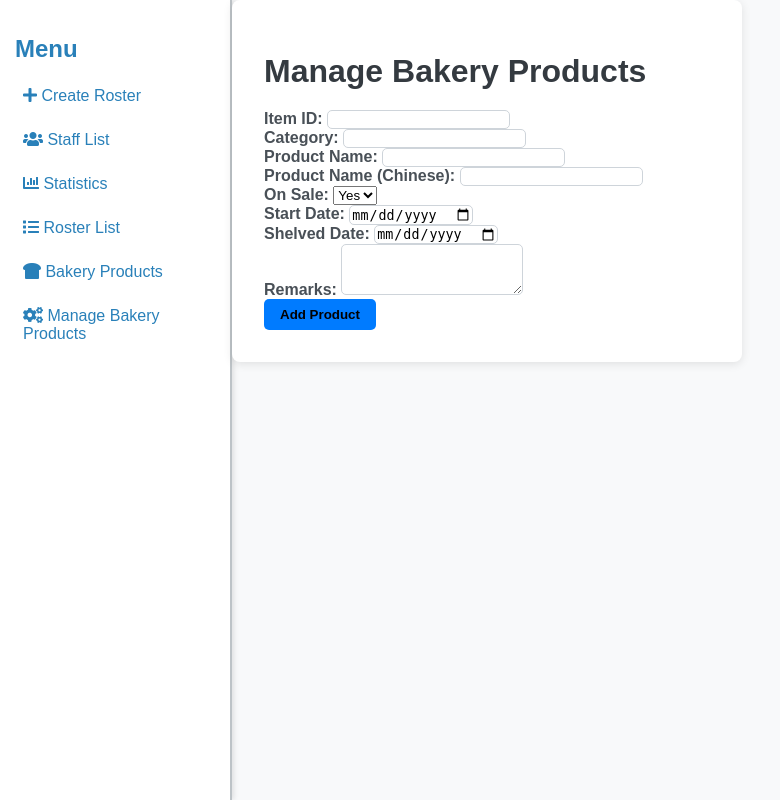
After one commit to JUNELAI2024/roster2ndversion, a Django app: page /roster/manage-bakery-products/ in a window 1280 px wide. The commit adds this page. Shown: the whole page, without its empty margins (0-780 px from the left). Run offline with Django 5.2, Linux system fonts and the light colour scheme.

Commit message:
with drop down men

```diff
--- /dev/null
+++ b/roster/templates/roster/base.html
@@ -0,0 +1,99 @@
+<!DOCTYPE html>
+<html lang="en">
+<head>
+    <meta charset="UTF-8">
+    <meta name="viewport" content="width=device-width, initial-scale=1.0">
+    <title>{% block title %}My Site{% endblock %}</title>
+    <link rel="stylesheet" href="https://cdnjs.cloudflare.com/ajax/libs/font-awesome/5.15.4/css/all.min.css">
+    <style>
+        body {
+            font-family: Arial, sans-serif;
+            margin: 0; /* Remove default margin */
+            display: flex; /* Use flexbox for layout */
+            height: 100vh; /* Full viewport height */
+            background-color: #f9f9f9; /* Light background for the entire page */
+        }
+        h1 {
+            color: #333;
+            margin-bottom: 20px; /* Space below the title */
+        }
+        .sidebar {
+            width: 200px; /* Reduced width for sidebar */
+            background-color: white; /* White background for sidebar */
+            color: #333; /* Change text color */
+            padding: 15px; /* Reduced padding */
+            border-right: 2px solid #bdc3c7; /* Grey border on the right */
+            box-shadow: 2px 0 5px rgba(0, 0, 0, 0.1);
+        }
+        .sidebar h2 {
+            color: #2980b9; /* Blue color for the heading */
+            margin-bottom: 15px; /* Space below the heading */
+        }
+        .sidebar ul {
+            list-style-type: none; /* Remove default list styling */
+            padding: 0; /* Remove default padding */
+        }
+        .sidebar ul li {
+            margin: 10px 0; /* Space between items */
+            position: relative; /* Positioning for dropdown */
+        }
+        .sidebar ul li a {
+            color: #2980b9; /* Link color */
+            text-decoration: none; /* Remove underline */
+            padding: 8px; /* Adjusted padding */
+            display: block; /* Make the link fill the entire list item */
+            border-radius: 4px; /* Rounded corners */
+            transition: background-color 0.3s; /* Smooth background change */
+        }
+        .sidebar ul li a:hover {
+            background-color: #ecf0f1; /* Light grey background on hover */
+            text-decoration: none; /* No underline on hover */
+        }
+        .dropdown-menu {
+            display: none; /* Hide dropdown by default */
+            position: absolute; /* Position it below the main item */
+            top: 100%; /* Align it below the parent */
+            left: 0; /* Align it to the left */
+            background-color: white; /* White background for dropdown */
+            box-shadow: 0 2px 5px rgba(0, 0, 0, 0.1); /* Shadow for dropdown */
+            z-index: 1000; /* Ensure it appears above other content */
+            min-width: 150px; /* Minimum width for dropdown */
+            padding: 0; /* No padding */
+            margin-left: 20px; /* Indent the submenu */
+        }
+        .sidebar ul li:hover .dropdown-menu {
+            display: block; /* Show dropdown on hover */
+        }
+        .dropdown-menu a {
+            padding: 6px 10px; /* Smaller padding for dropdown items */
+            color: #2980b9; /* Link color for dropdown */
+            font-size: 0.9em; /* Smaller font size */
+        }
+        .dropdown-menu a:hover {
+            background-color: #ecf0f1; /* Light grey background on hover for dropdown */
+        }
+    </style>
+</head>
+<body>
+    <div class="sidebar">
+        <h2>Menu</h2>
+        <ul>
+            <li><a href="{% url 'roster_create' %}"><i class="fas fa-plus"></i> Create Roster</a></li>
+            <li><a href="{% url 'staff_list' %}"><i class="fas fa-users"></i> Staff List</a></li>
+            <li><a href="{% url 'statistics_view' %}"><i class="fas fa-chart-bar"></i> Statistics</a></li>
+            <li><a href="{% url 'roster_list' %}"><i class="fas fa-list"></i> Roster List</a></li>
+            <li><a href="{% url 'bakery_products' %}"><i class="fas fa-bread-slice"></i> Bakery Products</a></li>
+            <li>
+                <a href="#"><i class="fas fa-cogs"></i> Manage Bakery Products</a>
+                <ul class="dropdown-menu">
+                    <li><a href="{% url 'manage_bakery_products' %}">Add Product</a></li>
+                </ul>
+            </li>
+        </ul>
+    </div>
+
+    <div class="content">
+        {% block content %}{% endblock %}
+    </div>
+</body>
+</html>
--- /dev/null
+++ b/roster/templates/roster/manage_bakery_products.html
@@ -0,0 +1,121 @@
+{% extends 'roster/base.html' %}
+
+{% block title %}Manage Bakery Products{% endblock %}
+
+{% block content %}
+<style>
+    body {
+        background-color: #f8f9fa; /* Light background color */
+    }
+    .container {
+        background-color: #fff; /* White container */
+        border-radius: 8px;
+        box-shadow: 0 2px 10px rgba(0, 0, 0, 0.1);
+        padding: 2rem;
+        width: 100%; /* Full width */
+        max-width: none; /* Remove max-width restriction */
+    }
+    h1 {
+        color: #343a40; /* Dark color for the title */
+    }
+    .form-label {
+        font-weight: bold;
+        color: #495057; /* Darker label color */
+    }
+    .form-control {
+        border: 1px solid #ced4da; /* Light border */
+        border-radius: 5px; /* Rounded corners */
+        transition: border-color 0.2s;
+    }
+    .form-control:focus {
+        border-color: #007bff; /* Blue border on focus */
+        box-shadow: 0 0 5px rgba(0, 123, 255, 0.5); /* Light blue shadow */
+    }
+    .btn-primary {
+        background-color: #007bff; /* Primary button color */
+        border: none;
+        border-radius: 5px;
+        padding: 0.5rem 1rem;
+        font-weight: bold;
+    }
+    .btn-primary:hover {
+        background-color: #0056b3; /* Darker blue on hover */
+    }
+</style>
+
+<div class="container mt-5">
+    <h1 class="mb-4">Manage Bakery Products</h1>
+
+    <!-- Form to add a new bakery product -->
+    <form method="post" class="needs-validation" novalidate>
+        {% csrf_token %}
+        <div class="mb-3">
+            <label for="item_id" class="form-label">Item ID:</label>
+            <input type="text" id="item_id" name="item_id" class="form-control" required>
+        </div>
+
+        <div class="mb-3">
+            <label for="category" class="form-label">Category:</label>
+            <input type="text" id="category" name="category" class="form-control" required>
+        </div>
+
+        <div class="mb-3">
+            <label for="item_name" class="form-label">Product Name:</label>
+            <input type="text" id="item_name" name="item_name" class="form-control" required>
+        </div>
+
+        <div class="mb-3">
+            <label for="item_name_CHI" class="form-label">Product Name (Chinese):</label>
+            <input type="text" id="item_name_CHI" name="item_name_CHI" class="form-control">
+        </div>
+
+        <div class="mb-3">
+            <label for="onsell" class="form-label">On Sale:</label>
+            <select id="onsell" name="onsell" class="form-select" required>
+                <option value="True">Yes</option>
+                <option value="False">No</option>
+            </select>
+        </div>
+
+        <div class="mb-3">
+            <label for="start_date" class="form-label">Start Date:</label>
+            <input type="date" id="start_date" name="start_date" class="form-control" required>
+        </div>
+
+        <div class="mb-3">
+            <label for="shelved_date" class="form-label">Shelved Date:</label>
+            <input type="date" id="shelved_date" name="shelved_date" class="form-control">
+        </div>
+
+        <div class="mb-3">
+            <label for="remarks" class="form-label">Remarks:</label>
+            <textarea id="remarks" name="remarks" class="form-control" rows="3"></textarea>
+        </div>
+
+        <button type="submit" class="btn btn-primary">Add Product</button>
+    </form>
+</div>
+
+<!-- Optional JavaScript; choose one of the two! -->
+<script src="https://cdn.jsdelivr.net/npm/@popperjs/core@2.9.3/dist/umd/popper.min.js"></script>
+<script src="https://cdn.jsdelivr.net/npm/bootstrap@5.1.3/dist/js/bootstrap.min.js"></script>
+
+<script>
+    // Example of Bootstrap validation
+    (function () {
+        'use strict'
+        const forms = document.querySelectorAll('.needs-validation')
+        Array.prototype.slice.call(forms)
+            .forEach(function (form) {
+                form.addEventListener('submit', function (event) {
+                    if (!form.checkValidity()) {
+                        event.preventDefault()
+                        event.stopPropagation()
+                    }
+                    form.classList.add('was-validated')
+                }, false)
+            })
+    })()
+</script>
+
+{% endblock %}
--- a/roster/templates/roster/roster_create.html
+++ b/roster/templates/roster/roster_create.html
@@ -129,6 +129,7 @@
             <li><a href="{% url 'statistics_view' %}"><i class="fas fa-chart-bar"></i> Statistics</a></li>
             <li><a href="{% url 'roster_list' %}"><i class="fas fa-list"></i> Roster List</a></li>
             <li><a href="{% url 'bakery_products' %}"><i class="fas fa-bread-slice"></i> Bakery Products</a></li>
+            <li><a href="{% url 'manage_bakery_products' %}"><i class="fas fa-cogs"></i> Manage Bakery Products</a></li>
         </ul>
     </div>
 
--- a/roster/templates/roster/roster_list.html
+++ b/roster/templates/roster/roster_list.html
@@ -104,6 +104,7 @@
             <li><a href="{% url 'statistics_view' %}"><i class="fas fa-chart-bar"></i> Statistics</a></li>
             <li><a href="{% url 'roster_list' %}"><i class="fas fa-list"></i> Roster List</a></li>
             <li><a href="{% url 'bakery_products' %}"><i class="fas fa-bread-slice"></i> Bakery Products</a></li>
+            <li><a href="{% url 'manage_bakery_products' %}"><i class="fas fa-cogs"></i> Manage Bakery Products</a></li>
         </ul>
     </div>
 
--- a/roster/templates/roster/staff_list.html
+++ b/roster/templates/roster/staff_list.html
@@ -78,6 +78,7 @@
             <li><a href="{% url 'statistics_view' %}"><i class="fas fa-chart-bar"></i> Statistics</a></li>
             <li><a href="{% url 'roster_list' %}"><i class="fas fa-list"></i> Roster List</a></li>
             <li><a href="{% url 'bakery_products' %}"><i class="fas fa-bread-slice"></i> Bakery Products</a></li>
+            <li><a href="{% url 'manage_bakery_products' %}"><i class="fas fa-cogs"></i> Manage Bakery Products</a></li>
         </ul>
     </div>
 
--- a/roster/templates/roster/statistics.html
+++ b/roster/templates/roster/statistics.html
@@ -88,6 +88,7 @@
             <li><a href="{% url 'statistics_view' %}"><i class="fas fa-chart-pie"></i> Statistics</a></li>
             <li><a href="{% url 'roster_list' %}"><i class="fas fa-list"></i> Roster List</a></li>
             <li><a href="{% url 'bakery_products' %}"><i class="fas fa-bread-slice"></i> Bakery Products</a></li>
+            <li><a href="{% url 'manage_bakery_products' %}"><i class="fas fa-cogs"></i> Manage Bakery Products</a></li>
         </ul>
     </div>
 
--- a/roster/urls.py
+++ b/roster/urls.py
@@ -1,7 +1,7 @@
 from django.urls import path, include
 from rest_framework.routers import DefaultRouter
 from roster import views
-from roster.views import home, roster_create, staff_list, statistics_view, roster_list, bakery_product_view ,get_item_id
+from roster.views import home, roster_create, staff_list, statistics_view, roster_list, bakery_product_view, manage_bakery_products
 
 router = DefaultRouter()
 router.register(r'staff', views.StaffViewSet)
@@ -15,7 +15,7 @@ urlpatterns = [
     path('statistics/', statistics_view, name='statistics_view'),
       path('bakery/', bakery_product_view, name='bakery_products'),
       path('restock-product/', views.restock_product, name='restock_product'),
-      path('get-item-id/', get_item_id, name='get_item_id'),
+       path('manage-bakery-products/', manage_bakery_products, name='manage_bakery_products'),
     path('api/', include(router.urls)),
     path('api/shift-counts/', views.api_shift_counts, name='api_shift_counts'),  # New API endpoint
 
--- a/roster/views.py
+++ b/roster/views.py
@@ -17,16 +17,35 @@ from django.http import JsonResponse
 from django.views.decorators.csrf import csrf_exempt
 import json
 
-def get_item_id(request):
-    if request.method == 'GET':
-        item_name = request.GET.get('item_name', None)
-        if item_name:
-            try:
-                product = BakeryProduct.objects.get(item_name=item_name)
-                return JsonResponse({'item_id': product.item_id})
-            except BakeryProduct.DoesNotExist:
-                return JsonResponse({'error': 'Item not found'}, status=404)
-    return JsonResponse({'error': 'Invalid request'}, status=400)
+def manage_bakery_products(request):
+    if request.method == 'POST':
+        # Handle the form submission
+        item_id = request.POST.get('item_id')
+        category = request.POST.get('category')
+        item_name = request.POST.get('item_name')
+        item_name_CHI = request.POST.get('item_name_CHI', '')
+        onsell = request.POST.get('onsell') == 'True'
+        start_date = request.POST.get('start_date')
+        shelved_date = request.POST.get('shelved_date') or None
+        remarks = request.POST.get('remarks', '')
+
+        # Create a new BakeryProduct instance
+        new_product = BakeryProduct(
+            item_id=item_id,
+            category=category,
+            item_name=item_name,
+            item_name_CHI=item_name_CHI,
+            onsell=onsell,
+            start_date=start_date,
+            shelved_date=shelved_date,
+            remarks=remarks
+        )
+        new_product.save()  # Save to the database
+
+        return redirect('manage_bakery_products')  # Redirect to the same page after submission
+
+    # Handle GET request to display the form
+    return render(request, 'roster/manage_bakery_products.html')
 
 def bakery_product_view(request):
     products = BakeryProduct.objects.filter(onsell=True)  # Get only products that are on sale
```
Also changed, not shown: roster/templates/roster/home.html (+5 -74 lines).
